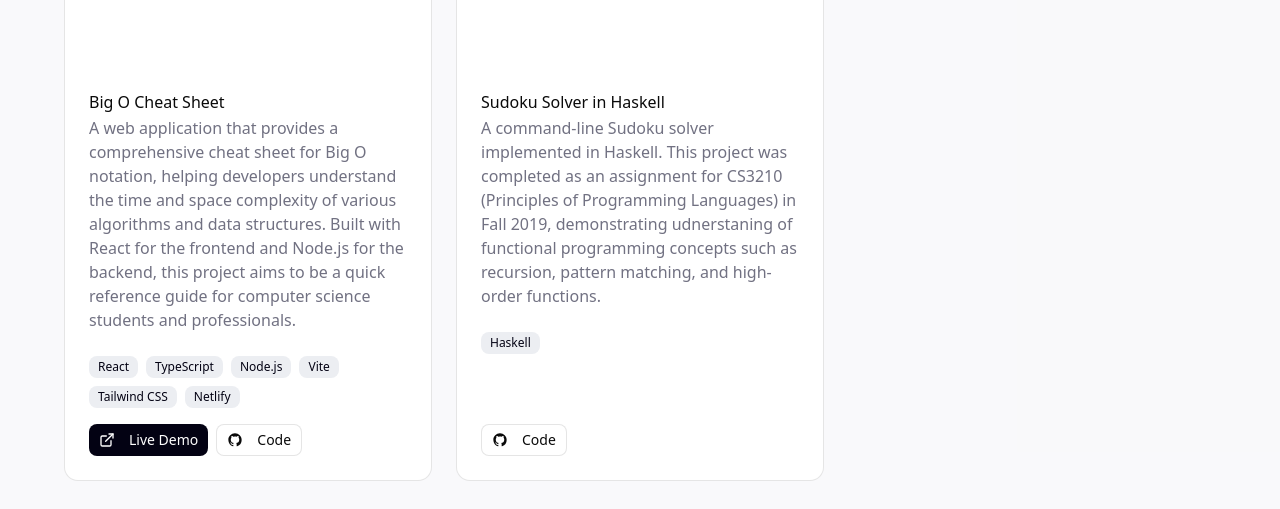
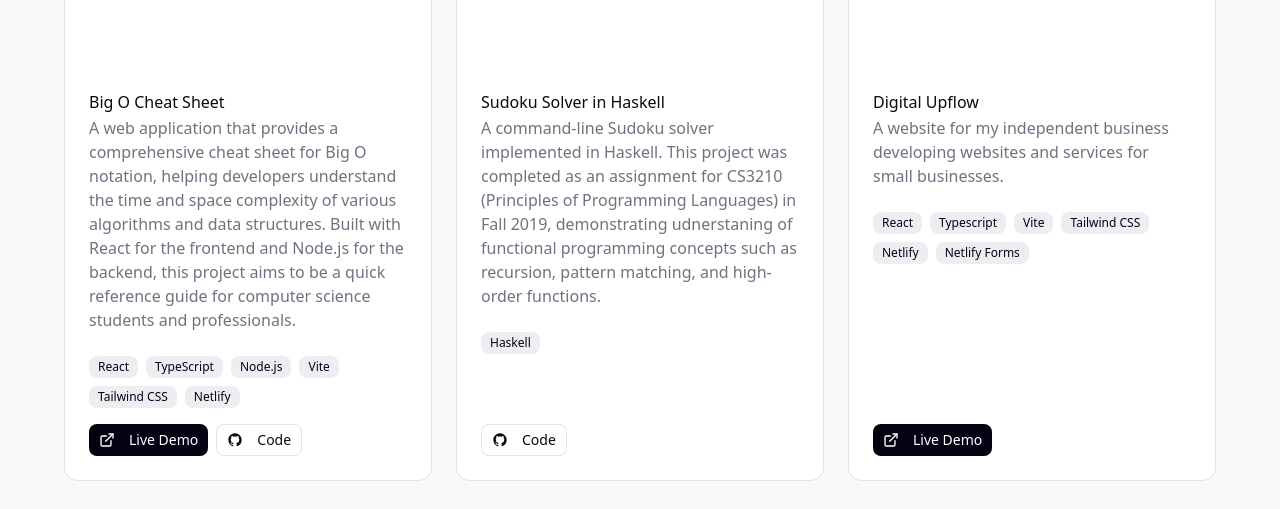
Before and after one commit to Cjohnson187/cjohnson187.github.io, a React (Vite) app: page / in a window 1280 px wide. Shown: the part 2851-3360 px from the top of the page. Built offline with nearby package versions, Linux system fonts and the light colour scheme.

Commit message:
updated vite due to vulnerability, added digital upflow site and image to portfolio

```diff
--- a/package.json
+++ b/package.json
@@ -15,12 +15,14 @@
     "20": "^1.0.0",
     "@radix-ui/react-avatar": "^1.1.3",
     "@radix-ui/react-slot": "^1.1.2",
+    "@tailwindcss/vite": "^4.1.17",
     "class-variance-authority": "^0.7.1",
     "clsx": "^2.1.1",
     "lucide-react": "^0.487.0",
     "react": "^19.1.1",
     "react-dom": "^19.1.1",
-    "tailwind-merge": "^3.3.1"
+    "tailwind-merge": "^3.3.1",
+    "tailwindcss": "^4.1.17"
   },
   "devDependencies": {
     "@eslint/js": "^9.36.0",
@@ -36,6 +38,6 @@
     "gh-pages": "^6.3.0",
     "globals": "^16.4.0",
     "typescript": "^5.9.3",
-    "vite": "^7.1.7"
+    "vite": "7.1.11"
   }
 }
--- a/src/portfolio-data.ts
+++ b/src/portfolio-data.ts
@@ -80,5 +80,13 @@
             // liveUrl: "https://cjohnson187.github.io/",
             githubUrl: "https://github.com/PPL-Monce-Chris/Sudoku-Solver"
         },
+        {
+            title: "Digital Upflow",
+            description: "A website for my independent business developing websites and services for small businesses.",
+            image: "/digital-upflow.webp",
+            technologies: ["React", "Typescript", "Vite", "Tailwind CSS", "Netlify", "Netlify Forms"],
+            liveUrl: "https://digitalupflow.com/",
+            //githubUrl: "https://github.com/PPL-Monce-Chris/Sudoku-Solver"
+        },
     ]
 };
```
Also changed, not shown: public/digital-upflow.webp (added), 1 other file (tests, documents, lock files or other folders).
